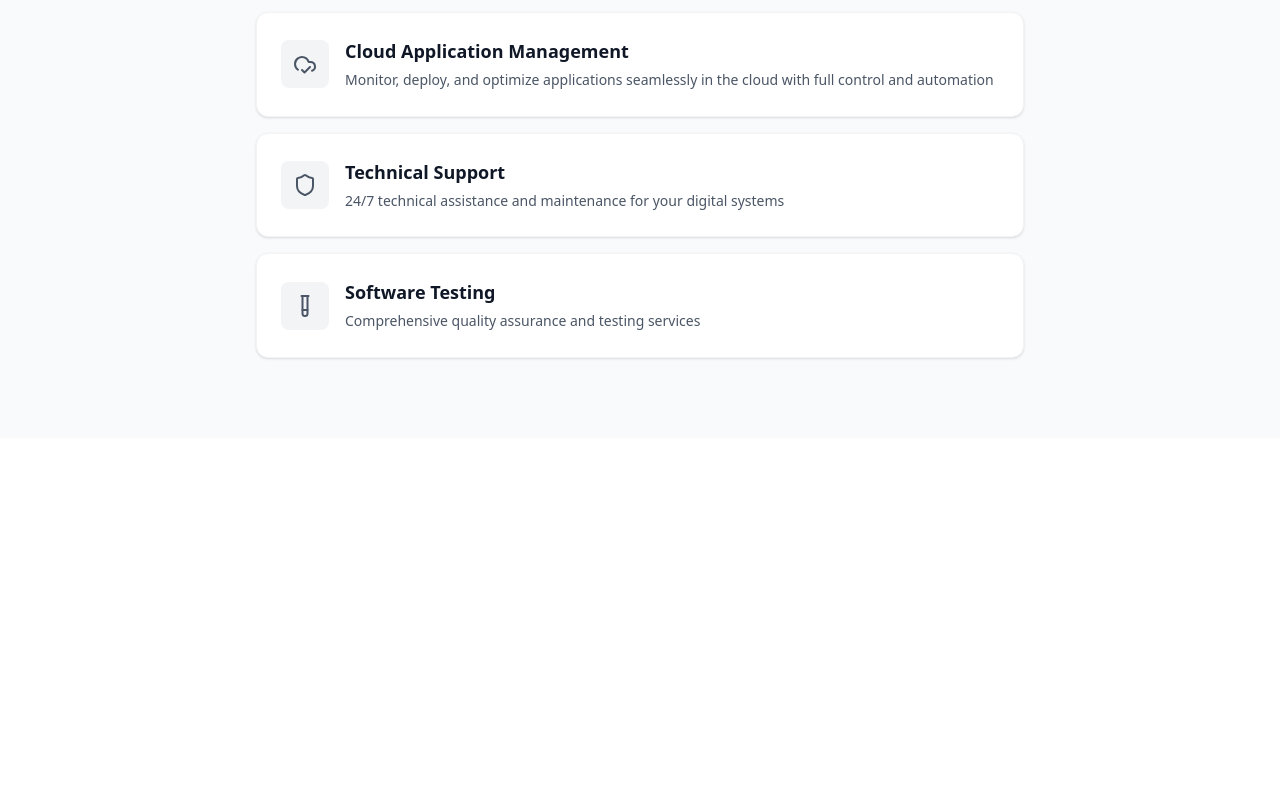
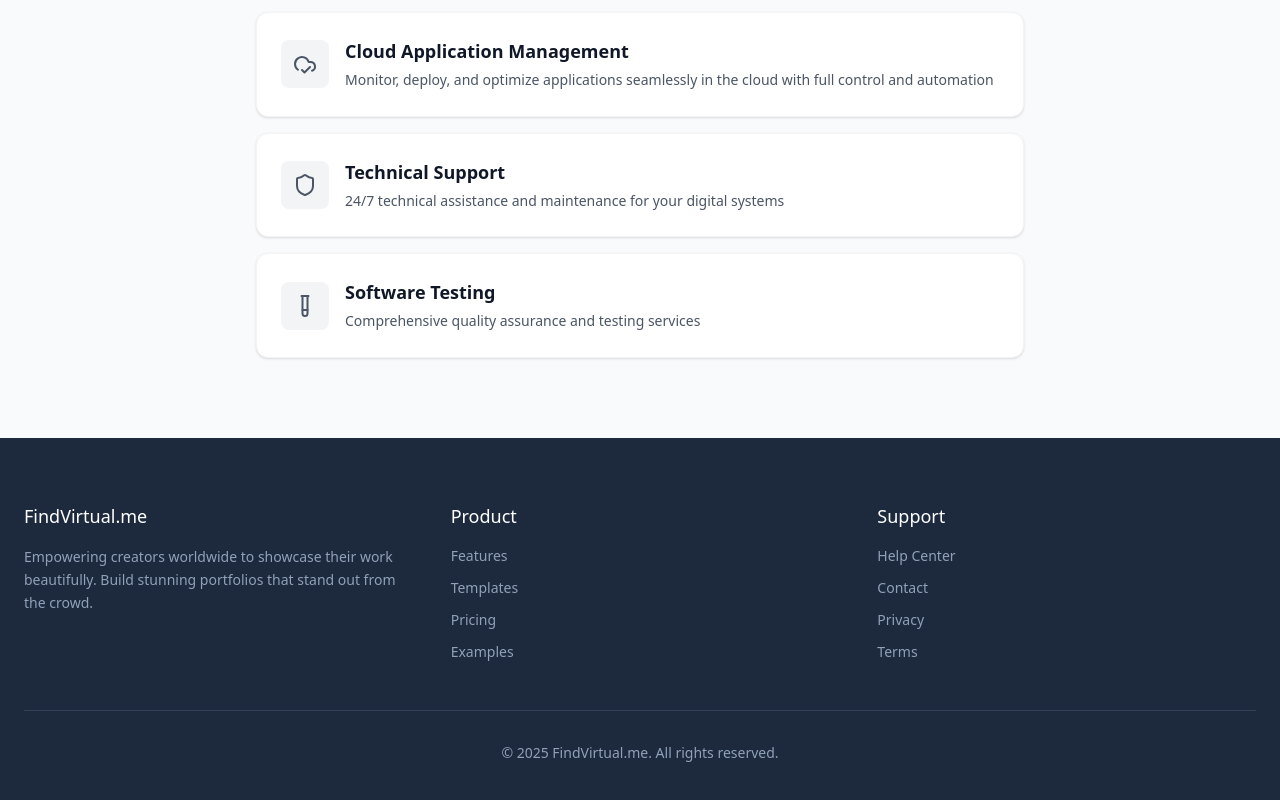
Before and after one commit to Surge-Aina/surgeaina, a React (Vite) app: page /solutions in a window 1280 px wide. Shown: the part 912-1712 px from the top of the page. Before the commit the page ends 1350 px from the top, so only its background shows below. Built offline with nearby package versions, Linux system fonts and the light colour scheme.

Commit message:
Added the footer and careers page

```diff
--- a/src/App.jsx
+++ b/src/App.jsx
@@ -1,8 +1,9 @@
-import { BrowserRouter as Router, Routes, Route } from "react-router-dom";
+import { BrowserRouter as Router, Routes, Route , Navigate} from "react-router-dom";
 
 import HomePage from "./components/HomePage";
 import AboutPage from "./components/AboutPage";
 import ContactPage from "./components/ContactPage";
+import CareerPage from "./components/CareerPage";
 import SolutionsPage from "./components/SolutionsPage";
 export default function App() {
   return (
@@ -11,7 +12,9 @@ export default function App() {
         <Route path="/" element={<HomePage />} />
         <Route path="/about" element={<AboutPage />} />
         <Route path="/solutions" element={<SolutionsPage />} />
-         <Route path="/contact" element={<ContactPage />} />
+                <Route path="/career" element={<CareerPage />} />
+
+ <Route path="/contact" element={<ContactPage />} />
       </Routes>
     </Router>
   );
--- a/src/components/AboutPage.jsx
+++ b/src/components/AboutPage.jsx
@@ -1,5 +1,6 @@
 import { Link } from "react-router-dom";
 import Navbar from "../components/Navbar";
+import Footer from "./Footer";
 
 export default function AboutPage() {
   return (
@@ -126,6 +127,7 @@ export default function AboutPage() {
           </div>
         </section>
       </main>
+      <Footer/>
     </>
   );
 }
--- /dev/null
+++ b/src/components/CareerPage.jsx
@@ -0,0 +1,15 @@
+import { Link } from "react-router-dom";
+import Navbar from "../components/Navbar";
+import ContactPage from "./ContactPage";
+import Footer from "./Footer";
+
+const CareerPage = () => {
+  return (
+    <>
+         <ContactPage/>
+         <Footer/>
+         </>
+  );
+}
+
+export default CareerPage;
--- a/src/components/ContactPage.jsx
+++ b/src/components/ContactPage.jsx
@@ -1,6 +1,7 @@
 import { useState } from "react";
 import emailjs from "@emailjs/browser";
 import Navbar from "../components/Navbar";
+import Footer from "./Footer";
 
 export default function ContactPage() {
   const [sending, setSending] = useState(false);
@@ -242,6 +243,7 @@ export default function ContactPage() {
           </div>
         </section>
       </main>
+      <Footer/>
     </>
   );
 }
--- /dev/null
+++ b/src/components/Footer.jsx
@@ -0,0 +1,65 @@
+export default function Footer() {
+  return (
+    <footer className="bg-slate-800 text-slate-300">
+      <div className="max-w-7xl mx-auto px-6 py-16">
+        <div className="grid grid-cols-1 md:grid-cols-3 gap-12">
+
+          {/* Company Section */}
+          <div className="space-y-4">
+            <h3 className="text-white text-lg font-medium">FindVirtual.me</h3>
+            <p className="text-slate-400 text-sm leading-relaxed max-w-sm">
+              Empowering creators worldwide to showcase their work beautifully.
+              Build stunning portfolios that stand out from the crowd.
+            </p>
+          </div>
+
+          {/* Product Section */}
+          <div className="space-y-4">
+            <h3 className="text-white text-lg font-medium">Product</h3>
+            <div className="space-y-3">
+              <a href="#" className="block text-slate-400 hover:text-white transition-colors text-sm">
+                Features
+              </a>
+              <a href="#" className="block text-slate-400 hover:text-white transition-colors text-sm">
+                Templates
+              </a>
+              <a href="#" className="block text-slate-400 hover:text-white transition-colors text-sm">
+                Pricing
+              </a>
+              <a href="https://www.findvirtual.me/portfolios" className="block text-slate-400 hover:text-white transition-colors text-sm">
+                Examples
+              </a>
+            </div>
+          </div>
+
+          {/* Support Section */}
+          <div className="space-y-4">
+            <h3 className="text-white text-lg font-medium">Support</h3>
+            <div className="space-y-3">
+              <a href="#" className="block text-slate-400 hover:text-white transition-colors text-sm">
+                Help Center
+              </a>
+              <a href="/contact" className="block text-slate-400 hover:text-white transition-colors text-sm">
+                Contact
+              </a>
+              <a href="#" className="block text-slate-400 hover:text-white transition-colors text-sm">
+                Privacy
+              </a>
+              <a href="#" className="block text-slate-400 hover:text-white transition-colors text-sm">
+                Terms
+              </a>
+            </div>
+          </div>
+
+        </div>
+
+        {/* Copyright */}
+        <div className="border-t border-slate-700 mt-12 pt-8">
+          <p className="text-center text-slate-400 text-sm">
+            © 2025 FindVirtual.me. All rights reserved.
+          </p>
+        </div>
+      </div>
+    </footer>
+  );
+}
--- a/src/components/Navbar.jsx
+++ b/src/components/Navbar.jsx
@@ -25,6 +25,9 @@ export default function Navbar() {
             <NavLink to="/" className={linkClass} end>Home</NavLink>
             <NavLink to="/about" className={linkClass}>About</NavLink>
             <NavLink to="/solutions" className={linkClass} >Solutions</NavLink>
+             <NavLink to="/career" className={linkClass} onClick={() => setOpen(false)}>
+              Careers
+            </NavLink>
             <NavLink to="/contact" className={linkClass}>Contact</NavLink>
           </div>
 
@@ -50,9 +53,13 @@ export default function Navbar() {
             <NavLink to="/solutions" className={linkClass} onClick={() => setOpen(false)}>
               Solutions
             </NavLink>
+            <NavLink to="/career" className={linkClass} onClick={() => setOpen(false)}>
+              Careers
+            </NavLink>
             <NavLink to="/contact" className={linkClass} onClick={() => setOpen(false)}>
               Contact
             </NavLink>
+
           </div>
         )}
       </div>
--- a/src/components/SolutionsPage.jsx
+++ b/src/components/SolutionsPage.jsx
@@ -5,6 +5,7 @@ import { services } from '../data/services';
 import ServiceQuestions from '../components/ServiceQuestions';
 
 import Navbar from './Navbar';
+import Footer from './Footer';
 
 export default function SolutionsPage(){
   const [showServiceModal, setShowServiceModal] = useState(false);
@@ -194,6 +195,7 @@ export default function SolutionsPage(){
           </div>
         </div>
       )}
+      <Footer/>
     </>
   )
 }
```
